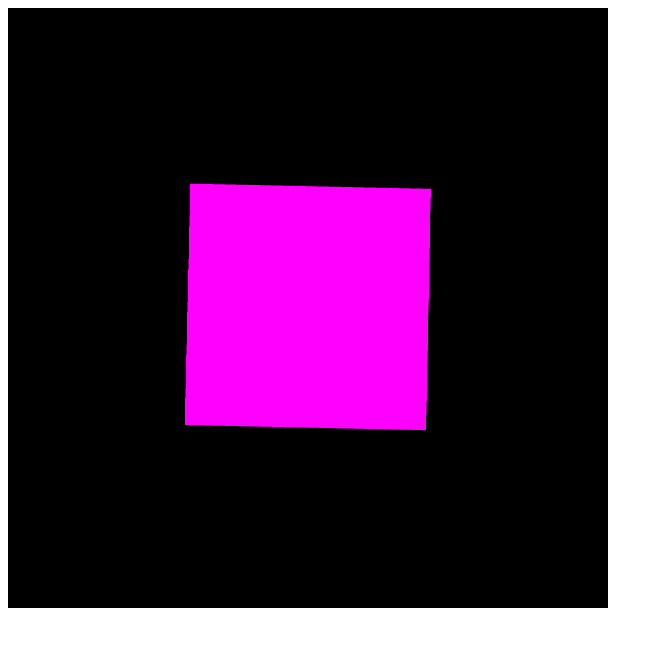
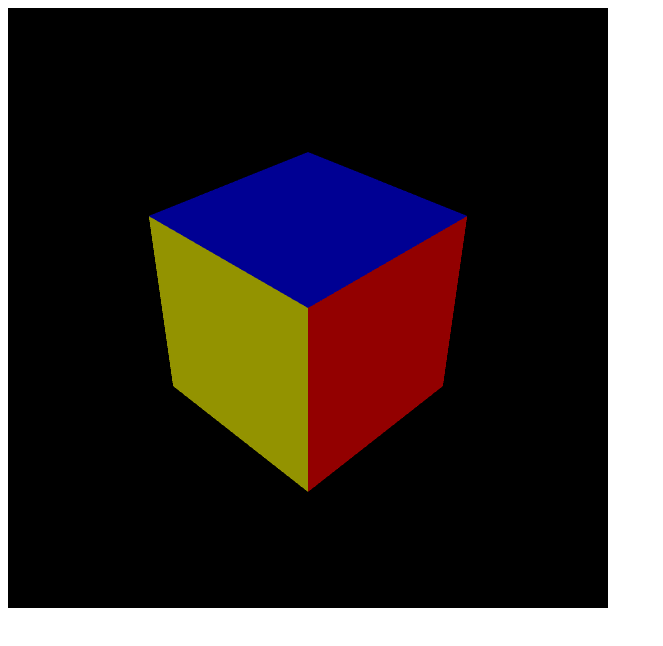
Before and after one commit to alco/3d, a plain HTML site: page index.html in a window 1280 px wide. Shown: the whole page, without its empty margins (0-663 px from the left). Drawn offline with Linux system fonts and the light colour scheme.

Commit message:
Isometric projection with color

```diff
--- a/cubism.js
+++ b/cubism.js
@@ -54,8 +54,8 @@ function initShaders(gl, ids) {
 
     shaderProgram.vertexPositionAttribute = gl.getAttribLocation(shaderProgram, "aVertexPosition");
     gl.enableVertexAttribArray(shaderProgram.vertexPositionAttribute);
-    shaderProgram.texcoordAttribute = gl.getAttribLocation(shaderProgram, "aTexCoord");
-    gl.enableVertexAttribArray(shaderProgram.texcoordAttribute);
+    shaderProgram.colorAttribute = gl.getAttribLocation(shaderProgram, "aColor");
+    gl.enableVertexAttribArray(shaderProgram.colorAttribute);
     shaderProgram.normalAttribute = gl.getAttribLocation(shaderProgram, "aNormal");
     gl.enableVertexAttribArray(shaderProgram.normalAttribute);
 
@@ -85,6 +85,8 @@ function initGL(canvas) {
     }
 
     gl.enable(gl.DEPTH_TEST);
+    gl.enable(gl.BLEND);
+    gl.blendFunc(gl.SRC_ALPHA, gl.ONE_MINUS_SRC_ALPHA);
 
     return gl;
 }
@@ -133,13 +135,13 @@ function makeBox(ctx) {
 
 
     // texCoord array
-    var texCoords = new Float32Array(
-        [  1, 1,   0, 1,   0, 0,   1, 0,    // v0-v1-v2-v3 front
-           0, 1,   0, 0,   1, 0,   1, 1,    // v0-v3-v4-v5 right
-           1, 0,   1, 1,   0, 1,   0, 0,    // v0-v5-v6-v1 top
-           1, 1,   0, 1,   0, 0,   1, 0,    // v1-v6-v7-v2 left
-           0, 0,   1, 0,   1, 1,   0, 1,    // v7-v4-v3-v2 bottom
-           0, 0,   1, 0,   1, 1,   0, 1 ]   // v4-v7-v6-v5 back
+    var colors = new Float32Array(
+        [  1, 0, 0, 1,   1, 0, 0, 1,   1, 0, 0, 1,   1, 0, 0, 1,    // v0-v1-v2-v3 front
+           0, 1, 0, 1,   0, 1, 0, 1,   0, 1, 0, 1,   0, 1, 0, 1,    // v0-v3-v4-v5 right
+           0, 0, 1, 1,   0, 0, 1, 1,   0, 0, 1, 1,   0, 0, 1, 1,    // v0-v5-v6-v1 top
+           1, 1, 0, 1,   1, 1, 0, 1,   1, 1, 0, 1,   1, 1, 0, 1,    // v1-v6-v7-v2 left
+           1, .5, 0, 1,   1, .5, 0, 1,   1, .5, 0, 1,   1, .5, 0, 1,    // v7-v4-v3-v2 bottom
+           1, 0, 1, 1,   1, 0, 1, 1,   1, 0, 1, 1,   1, 0, 1, 1 ]   // v4-v7-v6-v5 back
        );
 
     // index array
@@ -158,9 +160,9 @@ function makeBox(ctx) {
     ctx.bindBuffer(ctx.ARRAY_BUFFER, retval.normalObject);
     ctx.bufferData(ctx.ARRAY_BUFFER, normals, ctx.STATIC_DRAW);
 
-    retval.texCoordObject = ctx.createBuffer();
-    ctx.bindBuffer(ctx.ARRAY_BUFFER, retval.texCoordObject);
-    ctx.bufferData(ctx.ARRAY_BUFFER, texCoords, ctx.STATIC_DRAW);
+    retval.colorObject = ctx.createBuffer();
+    ctx.bindBuffer(ctx.ARRAY_BUFFER, retval.colorObject);
+    ctx.bufferData(ctx.ARRAY_BUFFER, colors, ctx.STATIC_DRAW);
 
     retval.vertexObject = ctx.createBuffer();
     ctx.bindBuffer(ctx.ARRAY_BUFFER, retval.vertexObject);
@@ -200,12 +202,13 @@ function startGL() {
 
     var projMat = mat4.create();
     mat4.perspective(45, gl.viewportWidth / gl.viewportHeight, 0.1, 100.0, projMat);
+    //mat4.ortho(-5, 5, -5, 5, -10, 10, projMat);
 
     var mvMat = mat4.create();
     mat4.identity(mvMat);
     mat4.translate(mvMat, [0, 0.0, -7.0]);
 
-    var angle = 0;
+    var angle = 45;
 
     var buf = makeBox(gl);
 
@@ -216,18 +219,18 @@ function startGL() {
     gl.bindBuffer(gl.ARRAY_BUFFER, buf.normalObject);
     gl.vertexAttribPointer(program.normalAttribute, 3, gl.FLOAT, false, 0, 0);
 
-    gl.bindBuffer(gl.ARRAY_BUFFER, buf.texCoordObject);
-    gl.vertexAttribPointer(program.texcoordAttribute, 2, gl.FLOAT, false, 0, 0);
+    gl.bindBuffer(gl.ARRAY_BUFFER, buf.colorObject);
+    gl.vertexAttribPointer(program.colorAttribute, 4, gl.FLOAT, false, 0, 0);
 
     // Bind the index array
     gl.bindBuffer(gl.ELEMENT_ARRAY_BUFFER, buf.indexObject);
 
     interval = setInterval(function() {
-        angle += .01;
+        //angle += .01;
         mat4.identity(mvMat);
         mat4.translate(mvMat, [0, 0, -7]);
-        mat4.rotateX(mvMat, angle);
-        mat4.rotateY(mvMat, angle*2);
+        mat4.rotateX(mvMat, (35.264) * Math.PI / 180);
+        mat4.rotateY(mvMat, (45) * Math.PI / 180);
 
         drawBuffer(gl, program, projMat, mvMat, buf.numIndices);
     }, 32);
--- a/index.html
+++ b/index.html
@@ -25,7 +25,7 @@
 
     <script id="vshader" type="x-shader/x-vertex">
         attribute vec3 aVertexPosition;
-        attribute vec3 aTexCoord;
+        attribute vec4 aColor;
         attribute vec3 aNormal;
 
         uniform mat4 uModelViewMatrix;
@@ -34,12 +34,12 @@
         uniform vec3 lightDir;
 
         varying float vDot;
-        varying vec2  vTexCoord;
+        varying vec4  vColor;
 
         void main(void) {
             gl_Position = uProjMatrix * uModelViewMatrix * vec4(aVertexPosition, 1.0);
 
-            vTexCoord = aTexCoord.st;
+            vColor = aColor;
 
             vec4 norm = uNormalMatrix * vec4(aNormal, 1.0);
             vDot = max(dot(norm.xyz, lightDir), 0.0);
@@ -50,12 +50,11 @@
         precision mediump float;
 
         varying float vDot;
-        varying vec2  vTexCoord;
+        varying vec4  vColor;
 
         void main()
         {
-            vec4 color = vec4(1., 0., 1., 1.);
-            gl_FragColor = vec4(color.xyz * vDot, color.a);
+            gl_FragColor = vec4(vColor.xyz * vDot, vColor.a);
         }
     </script>
 
```
